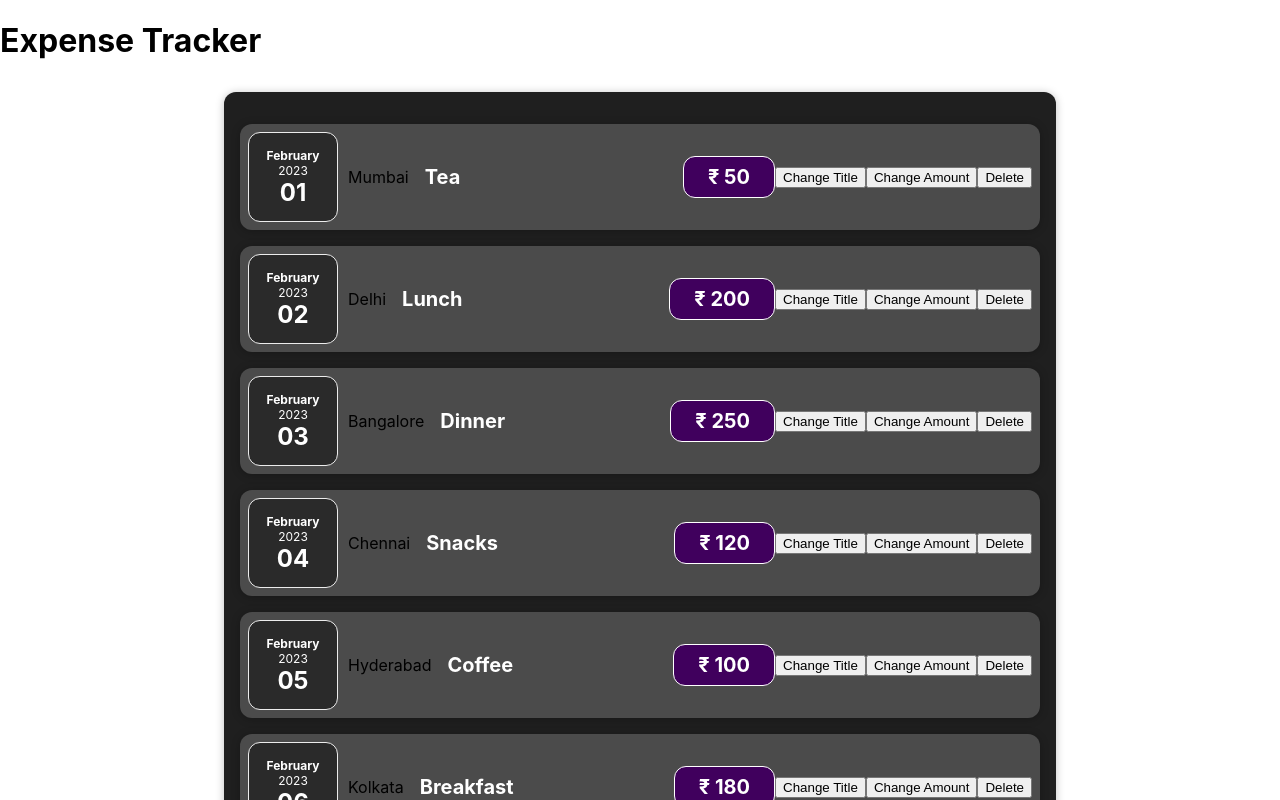
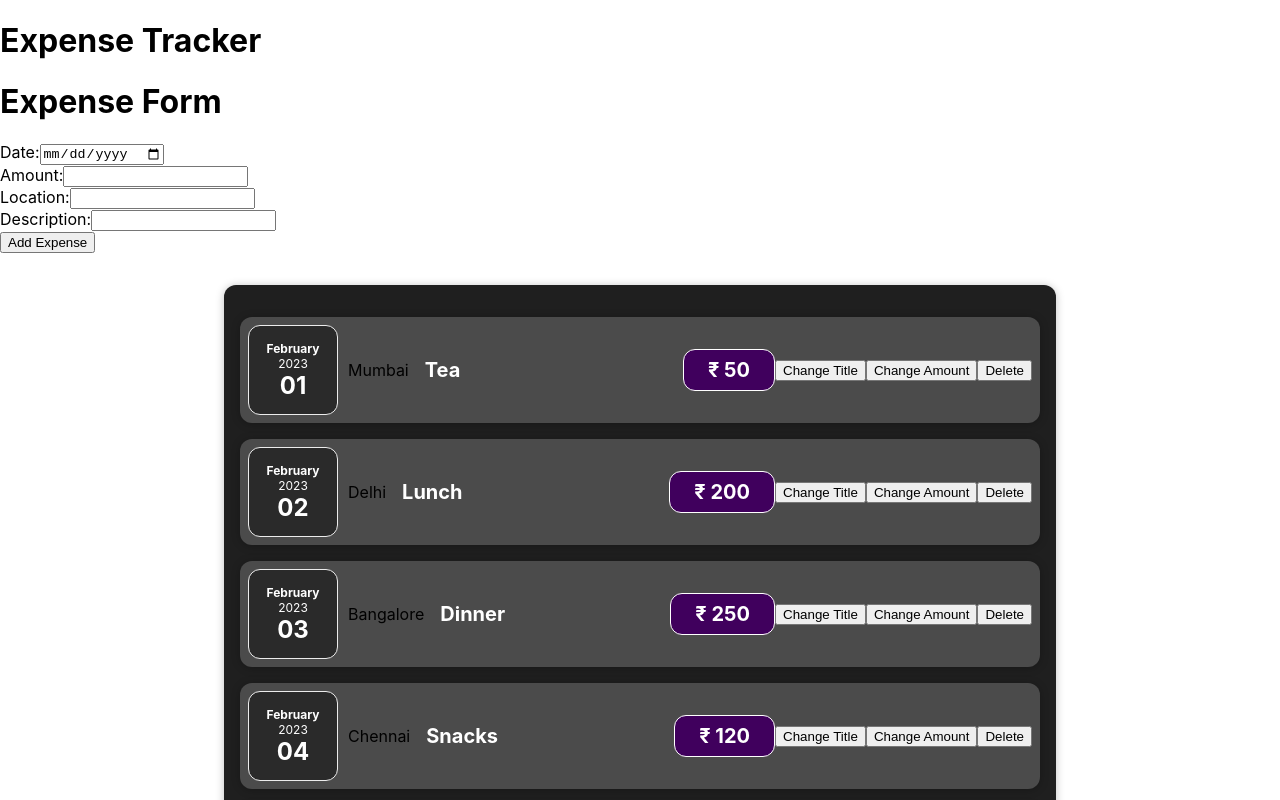
Before and after one commit to AvadhutK01/react-tutorial, a React (Create React App) app in the folder react-tutorial/: page / in a window 1280 px wide. Shown: the top 800 px of the page. Built offline with nearby package versions, Linux system fonts and the light colour scheme.

Commit message:
LIstening to user input

```diff
--- a/react-tutorial/src/App.js
+++ b/react-tutorial/src/App.js
@@ -1,4 +1,5 @@
 import ExpenseItem from "./components/Expenses/ExpenseItem";
+import ExpenseForm from "./components/Expenses/ExpenseForm";
 
 function App() {
 
@@ -78,6 +79,7 @@ function App() {
   return (
     <div>
       <h1>Expense Tracker</h1>
+      <ExpenseForm />
       <ExpenseItem items={expenses} />
     </div >
   );
--- a/react-tutorial/src/components/Expenses/ExpenseDetails.jsx
+++ b/react-tutorial/src/components/Expenses/ExpenseDetails.jsx
@@ -5,8 +5,8 @@ import ExpenseDate from './ExpenseDate'
 
 
 const ExpenseDetails = (props) => {
-    let [title, setTitle] = useState(props.description);
-    let [amount, setAmount] = useState(props.amount);
+    const [title, setTitle] = useState(props.description);
+    const [amount, setAmount] = useState(props.amount);
     const changeTitleHandler = () => {
         setTitle('Changed Title');
     }
--- /dev/null
+++ b/react-tutorial/src/components/Expenses/ExpenseForm.jsx
@@ -0,0 +1,44 @@
+import React, { useState } from 'react'
+
+const ExpenseForm = () => {
+    const [amount, setAmount] = useState('');
+    const [date, setDate] = useState('');
+    const [location, setLocation] = useState('');
+    const [description, setDescription] = useState('');
+
+    const submitHandler = (e) => {
+        e.preventDefault();
+        const expenseData = {
+            amount: amount,
+            date: date,
+            location: location,
+            description: description
+        }
+        console.log(expenseData);
+    }
+
+    return (
+        <div>
+            <h1>Expense Form</h1>
+            <form>
+                <label>
+                    Date:
+                </label>
+                <input type="date" onChange={(e) => setDate(e.target.value)} />
+                <br />
+                <label>Amount:</label>
+                <input type="number" onChange={(e) => setAmount(e.target.value)} />
+                <br />
+                <label>Location:</label>
+                <input type="text" onChange={(e) => setLocation(e.target.value)} />
+                <br />
+                <label>Description:</label>
+                <input type="text" onChange={(e) => setDescription(e.target.value)} />
+                <br />
+                <button onClick={submitHandler}>Add Expense</button>
+            </form>
+        </div>
+    )
+}
+
+export default ExpenseForm
```
